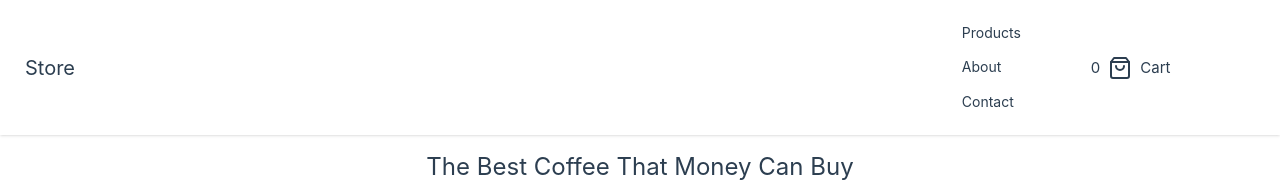
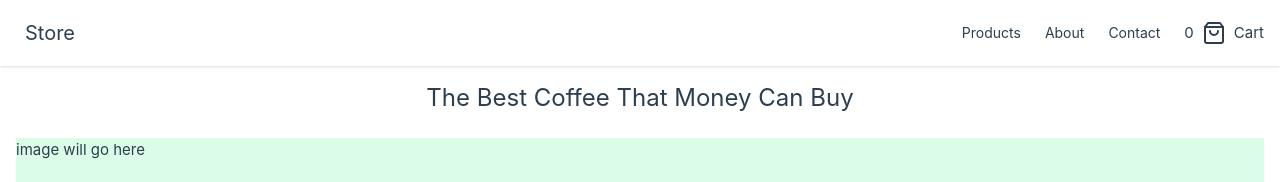
Before and after one commit to Codechad122/midpoint-portfolio, a Vue app: page / in a window 1280 px wide. Shown: the top 182 px of the page. Built offline with nearby package versions, Linux system fonts and the light colour scheme.

Commit message:
update navbar

```diff
--- a/src/components/Navbar.vue
+++ b/src/components/Navbar.vue
@@ -15,9 +15,11 @@
         </div>
         <div class="flex items-center">
             <ul class="menu menu-horizontal px-1">
-                <li><RouterLink to="/products">Products</RouterLink></li>
-                <li><RouterLink to="/about">About</RouterLink></li>
-                <li><RouterLink to="/contact">Contact</RouterLink></li>
+                <div class="flex">
+                    <li><RouterLink to="/products">Products</RouterLink></li>
+                    <li><RouterLink to="/about">About</RouterLink></li>
+                    <li><RouterLink to="/contact">Contact</RouterLink></li>
+                </div>
             </ul>
             <div class="drawer drawer-end z-50">
                 <input id="my-drawer-4" type="checkbox" class="drawer-toggle" />
```
